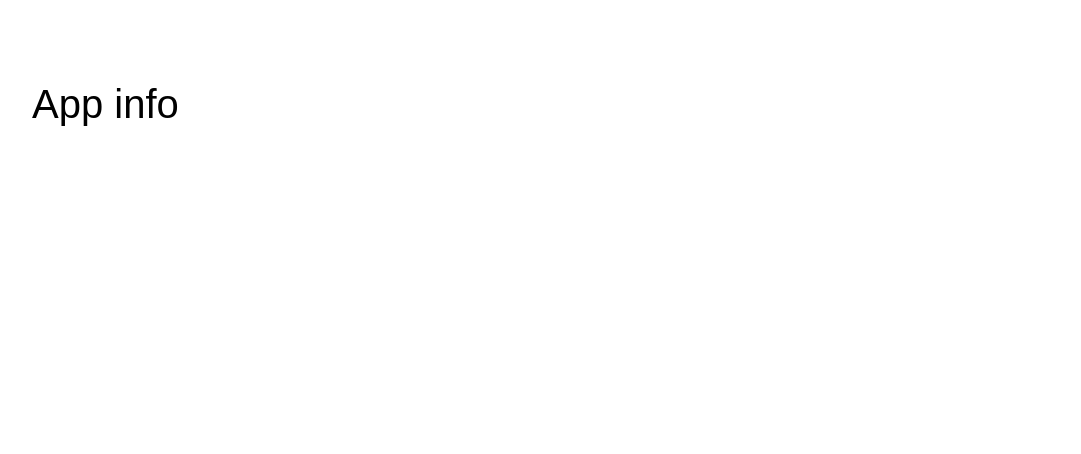
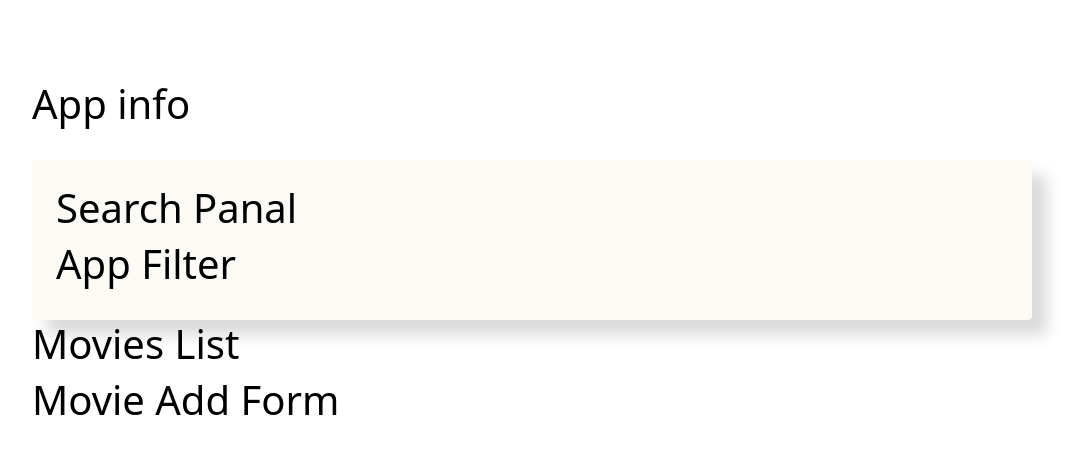
Before and after one commit to otabekabdusalomov/Movies-list-UI, a Vue app: page / in a window 1280 px wide. Shown: the top 454 px of the page, without its empty margins (108-1189 px from the left). Built offline with nearby package versions, Linux system fonts and the light colour scheme.

Commit message:
components

```diff
--- a/src/App.vue
+++ b/src/App.vue
@@ -1,8 +1,23 @@
 <template>
   <div class="app">
     <div class="content">
-      <app-info />
+      <AppInfo />
+      <div class="search-panel">
+         <SearchPanel />
+         <AppFilter />
+      </div>
+
+      <MovieList />
+      <MovieAddForm />
     </div>
+
+
+
+
+
+
+
+
     <!-- <starter-information /> -->
 
   </div>
@@ -10,12 +25,21 @@
 
 
 <script>
+import StarterInformation from './Course all/StarterInformation.vue'
 import AppInfo from './Components/app-info/AppInfo.vue'
-import StarterInformation from './Course all/StarterInformation.vue'
+import SearchPanel from './Components/app-info/SearchPanel/SearchPanel.vue'
+import AppFilter from './Components/app-info/App-filter/AppFilter.vue'
+import MovieList from './Components/MovieList/MovieList.vue'
+import MovieAddForm from './Components/Movie-add-form/MovieAddForm.vue'
 export default {
   components: {
     StarterInformation,
     AppInfo,
+    SearchPanel,
+    AppFilter,
+    MovieList,
+    MovieAddForm,
+
   },
 
 }
@@ -31,6 +55,12 @@ export default {
   background-color: #FFF;
   margin: 0 auto;
   padding: 5rem 0;
-
+}
+.search-panel {
+  margin-top: 2rem;
+  padding: 1.5rem;
+  background-color: #fcfaf5;
+  border-radius: 4px;
+  box-shadow: 15px 15px 15px rgba(0, 0, 0, 0.15);
 }
 </style>
--- /dev/null
+++ b/src/Components/Movie-add-form/MovieAddForm.vue
@@ -0,0 +1,15 @@
+<template>
+    <div>
+      <h1>Movie Add Form</h1>
+    </div>
+</template>
+
+<script>
+    export default {
+
+    }
+</script>
+
+<style scoped>
+
+</style>
--- /dev/null
+++ b/src/Components/MovieList/MovieList.vue
@@ -0,0 +1,17 @@
+<template>
+    <div>
+       <h1>
+        Movies List
+       </h1>
+    </div>
+</template>
+
+<script>
+    export default {
+
+    }
+</script>
+
+<style scoped>
+
+</style>
--- /dev/null
+++ b/src/Components/app-info/App-filter/AppFilter.vue
@@ -0,0 +1,15 @@
+<template>
+    <div>
+      <h1>App Filter</h1>
+    </div>
+</template>
+
+<script>
+    export default {
+
+    }
+</script>
+
+<style scoped>
+
+</style>
--- /dev/null
+++ b/src/Components/app-info/SearchPanel/SearchPanel.vue
@@ -0,0 +1,15 @@
+<template>
+    <div>
+        <h1>Search Panal</h1>
+    </div>
+</template>
+
+<script>
+    export default {
+
+    }
+</script>
+
+<style scoped>
+
+</style>
--- a/src/style.css
+++ b/src/style.css
@@ -6,35 +6,5 @@ GENERAL CSS
 body{
     margin: 0;
     padding: 0;
-    font-family: sans-serif;
     color: #000000;
 }
-.container{
-    max-width: 1180px;
-    margin: 0 auto;
-    padding: 0 20px;
-}
-
-img {
-    max-width: 100%;
-    height: auto;
-    display: inline-block;
-}
-.site-btn{
-    padding: 8px 16px;
-    text-decoration: none;
-    background: #00BAFC;
-    border-radius: 5px;
-    color: white;
-    font-size: 15px;
-    font-weight: 700;
-    line-height: 24px;
-    border: 3px solid transparent;
-    transition: 0.3s;
-}
-.site-btn:hover{
-    opacity: 0.8;
-}
-.site-btn:active{
-    opacity: 0.4;
-}
```
Also changed, not shown: 1 other file (tests, documents, lock files or other folders).
